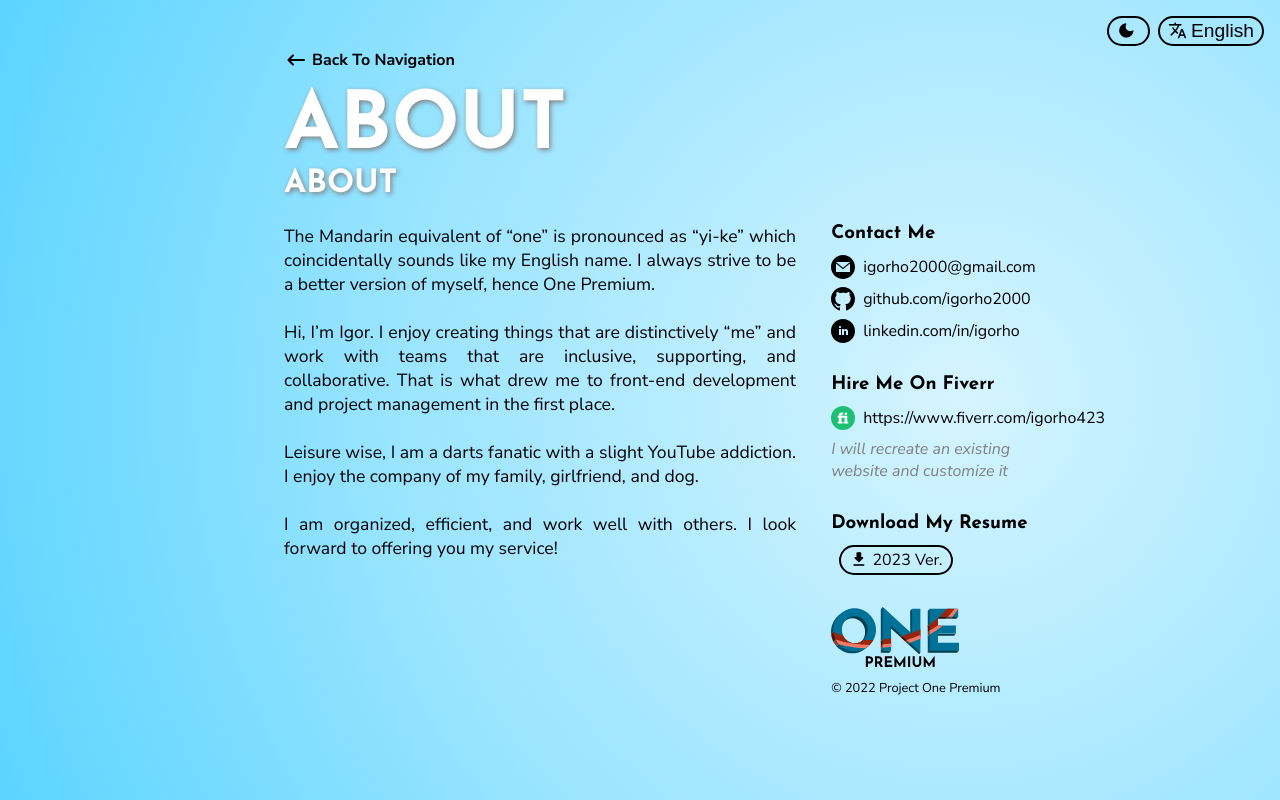
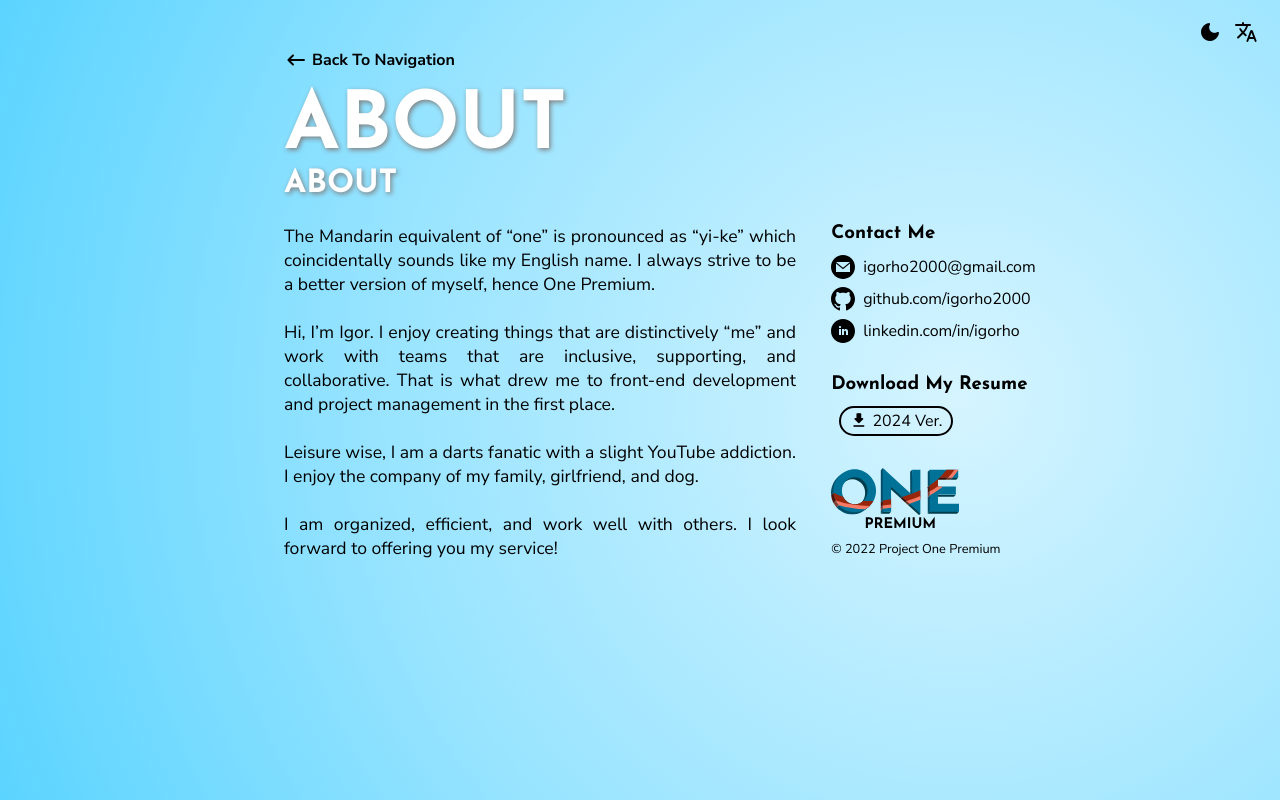
Before and after one commit to igorho2000/Project-One-Premium, a React (Create React App) app: page /about in a window 1280 px wide. Built offline with nearby package versions, Linux system fonts and the light colour scheme.

Commit message:
Modified Control Buttons and Updated Resume

```diff
--- a/package.json
+++ b/package.json
@@ -21,7 +21,7 @@
 		"build": "react-scripts build",
 		"test": "react-scripts test",
 		"eject": "react-scripts eject",
-    "deploy": "firebase deploy"
+		"deploy": "react-scripts build && firebase deploy"
 	},
 	"eslintConfig": {
 		"extends": [
--- a/src/App.js
+++ b/src/App.js
@@ -99,7 +99,7 @@ function App() {
 			<div className={`App ${darkmode && "d-background"}`}></div>
 			<div className="ge-control">
 				<button
-          className={`ge-lang ${darkmode && "d-border d-control"}`}
+					className={`d-button ${darkmode && "d-control"}`}
 					onClick={() => {
 						darkmode
 							? localStorage.setItem("darkmode", "light")
@@ -113,7 +113,7 @@ function App() {
 				</button>
 				{langEn && (
 					<button
-            className={`ge-lang ${darkmode && "d-border d-control"}`}
+						className={`d-button ${darkmode && "d-control"}`}
 						onClick={() => {
 							i18n.changeLanguage("ch");
 							dispatch(toggleLanguage());
@@ -121,12 +121,11 @@ function App() {
 						}}
 					>
 						<span class="material-icons-round">translate</span>
-            中文
 					</button>
 				)}
 				{langEn === false && (
 					<button
-            className={`ge-lang ${darkmode && "d-border d-control"}`}
+						className={`d-button ${darkmode && "d-border d-control"}`}
 						onClick={() => {
 							i18n.changeLanguage("en");
 							dispatch(toggleLanguage());
@@ -134,7 +133,6 @@ function App() {
 						}}
 					>
 						<span class="material-icons-round">translate</span>
-            English
 					</button>
 				)}
 			</div>
--- a/src/components/Sidebar.js
+++ b/src/components/Sidebar.js
@@ -60,33 +60,6 @@ export default function Sidebar(props) {
 				</a>
 			</div>
 			<div className="si-cont">
-        <h3 className="si-title">{t("sidebar.hire")}</h3>
-        <a
-          className="si-contact"
-          href="https://www.fiverr.com/igorho423"
-          target="_blank"
-          rel="noreferrer"
-        >
-          <img
-            src={`${props.path}sidebar/icon-fiverr.svg`}
-            className="si-contact__logo"
-            style={{ width: "24px" }}
-            alt="fiverr"
-          />
-          <p className={`si-contact__text ${darkmode && "d-text"}`}>
-            https://www.fiverr.com/igorho423
-          </p>
-        </a>
-        <a className="si-contact" href="https://www.fiverr.com/share/qQxAKX">
-          <p
-            className="si-contact__text"
-            style={{ margin: "0", fontStyle: "italic", color: "gray" }}
-          >
-            {t("sidebar.hire-description")}
-          </p>
-        </a>
-      </div>
-      <div className="si-cont">
 				<h3 className="si-title">{t("sidebar.download")}</h3>
 				<a
 					className={`ge-lang ${darkmode && "d-control d-border"}`}
--- a/src/static/css/App.css
+++ b/src/static/css/App.css
@@ -109,7 +109,6 @@ a:visited {
 	width: fit-content;
 	padding: 2px 8px;
 	border-radius: 1.2rem;
-  margin-bottom: 8px;
 	transition: background-color 0.2s;
 	background-color: transparent;
 	font-size: 1.2rem;
--- a/src/static/css/Darkmode.css
+++ b/src/static/css/Darkmode.css
@@ -1,3 +1,22 @@
+.d-button {
+	background-color: transparent;
+	outline: none;
+	border: none;
+	padding: 4px 6px;
+	border-radius: 20px;
+	display: flex;
+	align-items: center;
+	justify-content: center;
+	cursor: pointer;
+	transition: background-color 0.2s;
+}
+.d-button:hover {
+	background-color: black;
+	color: white;
+}
+.d-button:hover span {
+	color: white;
+}
 .d-text {
 	color: white !important;
 }
@@ -10,9 +29,6 @@
 }
 .d-transition {
 	background-color: rgb(55, 34, 0);
-}
-.d-border {
-  border-color: white;
 }
 .d-control {
 	color: white;
--- a/src/static/css/Transition.css
+++ b/src/static/css/Transition.css
@@ -87,8 +87,8 @@
 	position: relative;
 	width: 72.12vw;
 	left: 17.5vw;
-  bottom: 1vh;
-  border-bottom: solid rgb(41, 41, 41) 0.5vw;
+	bottom: 8px;
+	border-bottom: solid rgb(41, 41, 41) 4px;
 	animation-name: extend;
 	animation-duration: 1.8s;
 }
--- a/src/static/lang/lang.json
+++ b/src/static/lang/lang.json
@@ -4,7 +4,7 @@
 			"home": {
 				"hi": "Hi.",
 				"its": "It's",
-        "job": "A Web Developer / Designer",
+				"job": "A Full Stack Engineer",
 				"pm": "who enjoys Project Management",
 				"scroll": "Scroll Slowly to View My Story",
 				"nav": "Or Go Straight to Portfolio"
@@ -14,7 +14,7 @@
 				"hire": "Hire Me On Fiverr",
 				"hire-description": "I will recreate an existing website and customize it",
 				"download": "Download My Resume",
-        "download-button": "2023 Ver."
+				"download-button": "2024 Ver."
 			},
 			"back": {
 				"to": "Back To ",
@@ -68,7 +68,7 @@
 				"hi": "嗨",
 				"its": "我是",
 				"job": "一位喜愛專案管理的",
-        "pm": "網路工程師 / 設計師",
+				"pm": "全端工程師",
 				"scroll": "往下滑動來了解我的故事",
 				"nav": "或點擊這裡以直接進到作品集"
 			},
@@ -77,7 +77,7 @@
 				"hire": "在Fiverr上雇用我",
 				"hire-description": "我會以一個既有網站為參考，為您客製專屬網站",
 				"download": "下載我的履歷",
-        "download-button": "2023年版本"
+				"download-button": "2024年版本"
 			},
 			"back": {
 				"to": "回到",
```
Also changed, not shown: 1 other file (tests, documents, lock files or other folders). Lines whose indentation alone changed are shown as unchanged.
